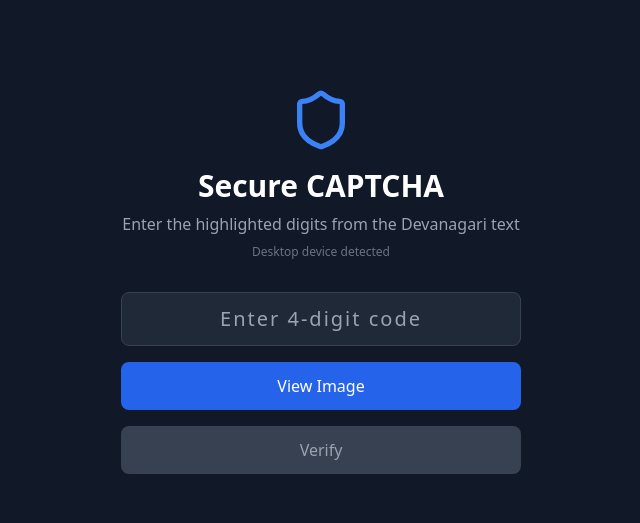
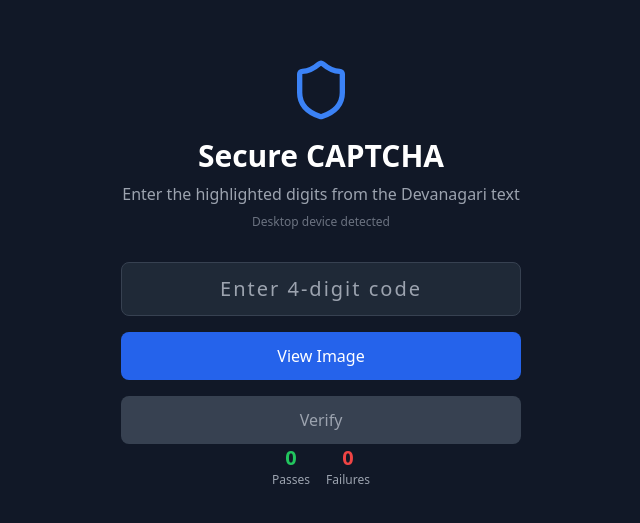
Before and after one commit to prasadu-1619/captchamize, a React (Vite) app in the folder project/: page / in a window 1280 px wide. Shown: the part 119-642 px from the top of the page, without its empty margins (319-959 px from the left). Built offline with nearby package versions, Linux system fonts and the light colour scheme.

Commit message:
added counter

```diff
--- a/project/src/App.jsx
+++ b/project/src/App.jsx
@@ -36,6 +36,16 @@ function App() {
   const isInitialMount = useRef(true);
   const overlayRef = useRef(null);
   const notificationTimerRef = useRef(null);
+// Replace the regular state variables with these localStorage-backed versions
+const [passCount, setPassCount] = useState(() => {
+  const saved = localStorage.getItem('captchaPassCount');
+  return saved ? parseInt(saved, 10) : 0;
+});
+
+const [failCount, setFailCount] = useState(() => {
+  const saved = localStorage.getItem('captchaFailCount');
+  return saved ? parseInt(saved, 10) : 0;
+});
 
   // Detect if the device is mobile
   useEffect(() => {
@@ -565,11 +575,22 @@ const CanvasImage = ({ src, alt, className }) => {
     }, 3000);
   }, []);
 
+  // Replace or modify the existing handleVerify function (around line 489)
   const handleVerify = useCallback((isCorrect) => {
     setVerificationResult(isCorrect);
     if (isCorrect) {
+      setPassCount(prev => {
+        const newCount = prev + 1;
+        localStorage.setItem('captchaPassCount', newCount.toString());
+        return newCount;
+      });
       showNotification('success', 'Verification successful!');
     } else {
+      setFailCount(prev => {
+        const newCount = prev + 1;
+        localStorage.setItem('captchaFailCount', newCount.toString());
+        return newCount;
+      });
       showNotification('error', 'Verification failed. Please try again.');
     }
     setTimeout(refreshCaptcha, 1500);
@@ -853,6 +874,17 @@ const CanvasImage = ({ src, alt, className }) => {
           )}
         </div>
 
+<div className="flex justify-center space-x-4 mb-4">
+  <div className="text-center">
+    <span className="text-green-500 font-bold text-xl">{passCount}</span>
+    <p className="text-gray-400 text-xs">Passes</p>
+  </div>
+  <div className="text-center">
+    <span className="text-red-500 font-bold text-xl">{failCount}</span>
+    <p className="text-gray-400 text-xs">Failures</p>
+  </div>
+</div>
+
         {isModalOpen && (
           <div
             className="fixed inset-0 bg-black bg-opacity-75 flex items-center justify-center p-4"
@@ -929,6 +961,7 @@ const CanvasImage = ({ src, alt, className }) => {
               </div>
             </div>
           </div>
+
         )}
       </div>
     </div>
```
